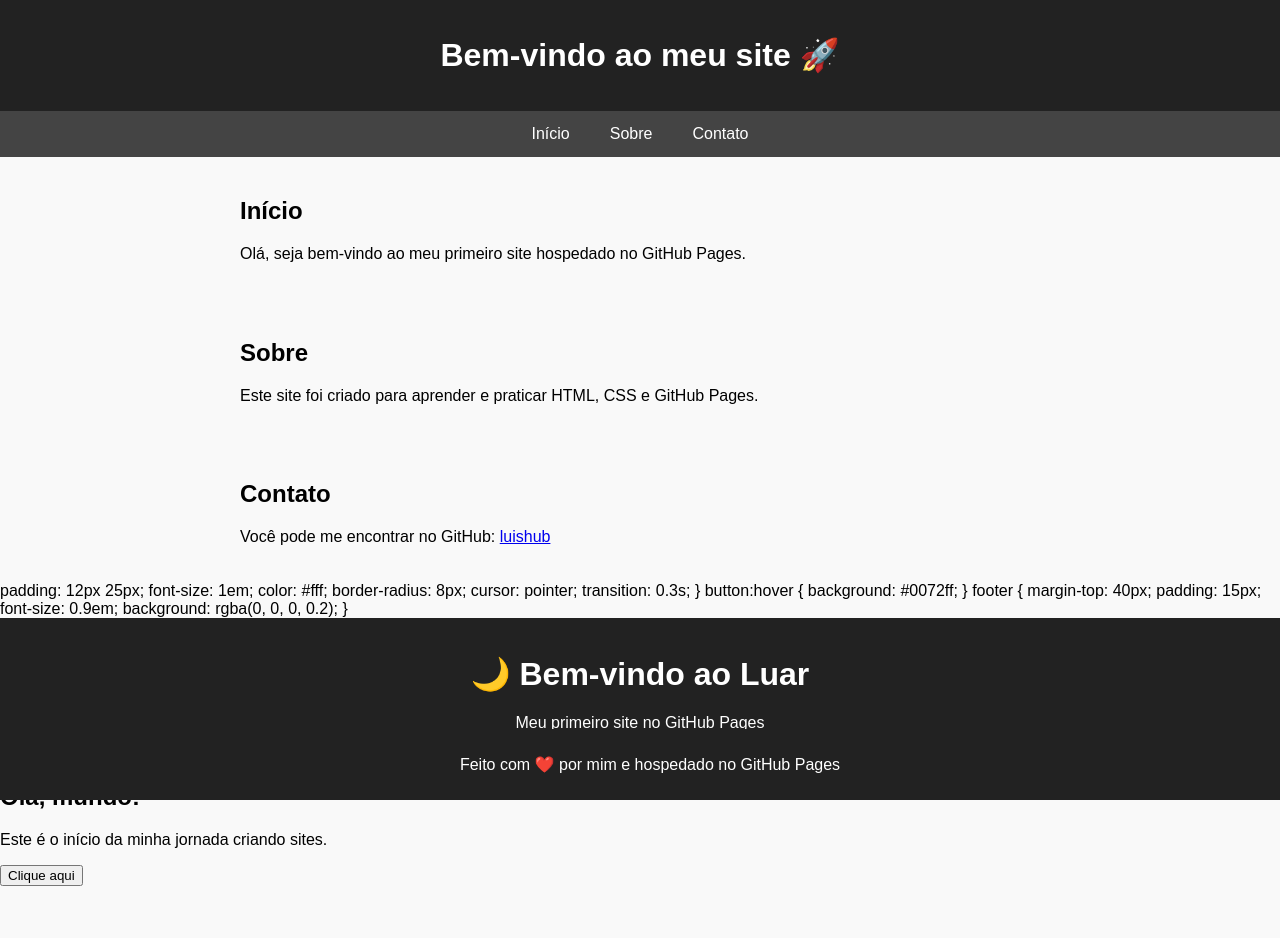
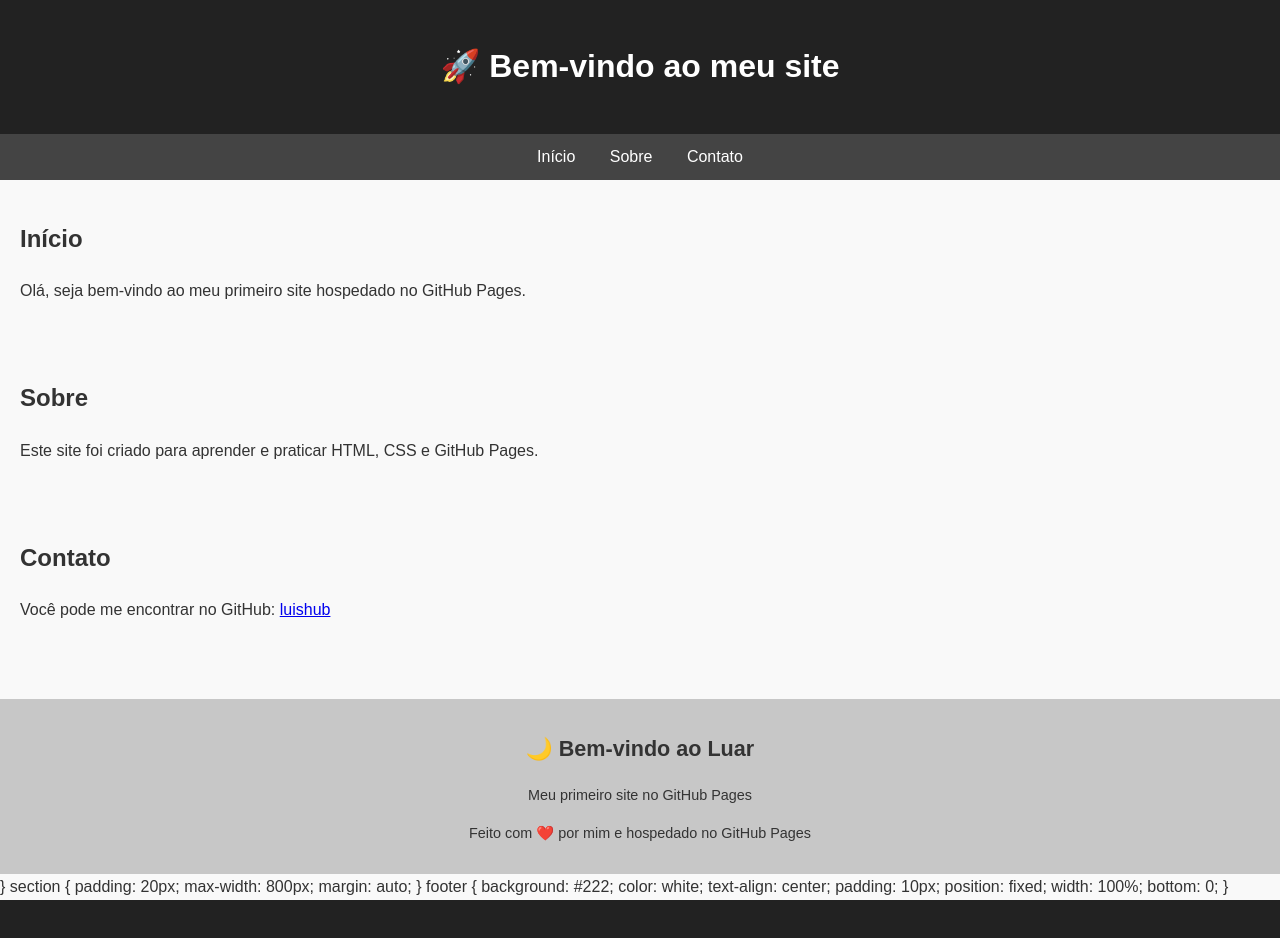
Before and after one commit to luishubp/Luar, a plain HTML site: page index.html in a window 1280 px wide. Shown: the top 938 px of the page. Before the commit the page ends 886 px from the top, so only its background shows below. Drawn offline with Linux system fonts and the light colour scheme.

Commit message:
Update index.html
Signed-off-by: luishubp <luisgabrielsm8@gmail.com>

```diff
--- a/index.html
+++ b/index.html
@@ -2,39 +2,97 @@
 <html lang="pt-BR">
 <head>
   <meta charset="UTF-8">
-  <meta name="viewport" content="width=device-width, initial-scale=1.0">
   <title>Meu Site no GitHub Pages</title>
   <style>
     body {
       font-family: Arial, sans-serif;
       margin: 0;
       padding: 0;
-      background-color: #f9f9f9;
+      background: #f9f9f9;
+      color: #333;
+      line-height: 1.6;
     }
 
     header {
       background: #222;
-      color: white;
-      padding: 15px;
+      color: #fff;
+      padding: 20px;
       text-align: center;
     }
 
     nav {
       background: #444;
-      display: flex;
-      justify-content: center;
+      padding: 10px;
+      text-align: center;
     }
 
     nav a {
-      color: white;
-      padding: 14px 20px;
+      color: #fff;
+      margin: 0 15px;
       text-decoration: none;
-      display: block;
     }
 
-    nav a:hover {
-      background: #666;
+    section {
+      padding: 20px;
     }
+
+    button {
+      padding: 12px 25px;
+      font-size: 1em;
+      color: #fff;
+      background: #0056b3;
+      border-radius: 8px;
+      cursor: pointer;
+      transition: 0.3s;
+    }
+
+    button:hover {
+      background: #0072ff;
+    }
+
+    footer {
+      margin-top: 40px;
+      padding: 15px;
+      font-size: 0.9em;
+      background: rgba(0, 0, 0, 0.2);
+      text-align: center;
+    }
+  </style>
+</head>
+<body>
+  <header>
+    <h1>🚀 Bem-vindo ao meu site</h1>
+  </header>
+
+  <nav>
+    <a href="#inicio">Início</a>
+    <a href="#sobre">Sobre</a>
+    <a href="#contato">Contato</a>
+  </nav>
+
+  <section id="inicio">
+    <h2>Início</h2>
+    <p>Olá, seja bem-vindo ao meu primeiro site hospedado no GitHub Pages.</p>
+  </section>
+
+  <section id="sobre">
+    <h2>Sobre</h2>
+    <p>Este site foi criado para aprender e praticar HTML, CSS e GitHub Pages.</p>
+  </section>
+
+  <section id="contato">
+    <h2>Contato</h2>
+    <p>Você pode me encontrar no GitHub: <a href="https://github.com/luishubp" target="_blank">luishub</a></p>
+  </section>
+
+  <footer>
+    <h2>🌙 Bem-vindo ao Luar</h2>
+    <p>Meu primeiro site no GitHub Pages</p>
+    <p>Feito com ❤️ por mim e hospedado no GitHub Pages</p>
+  </footer>
+</body>
+</html>
+}
 
     section {
       padding: 20px;
```
